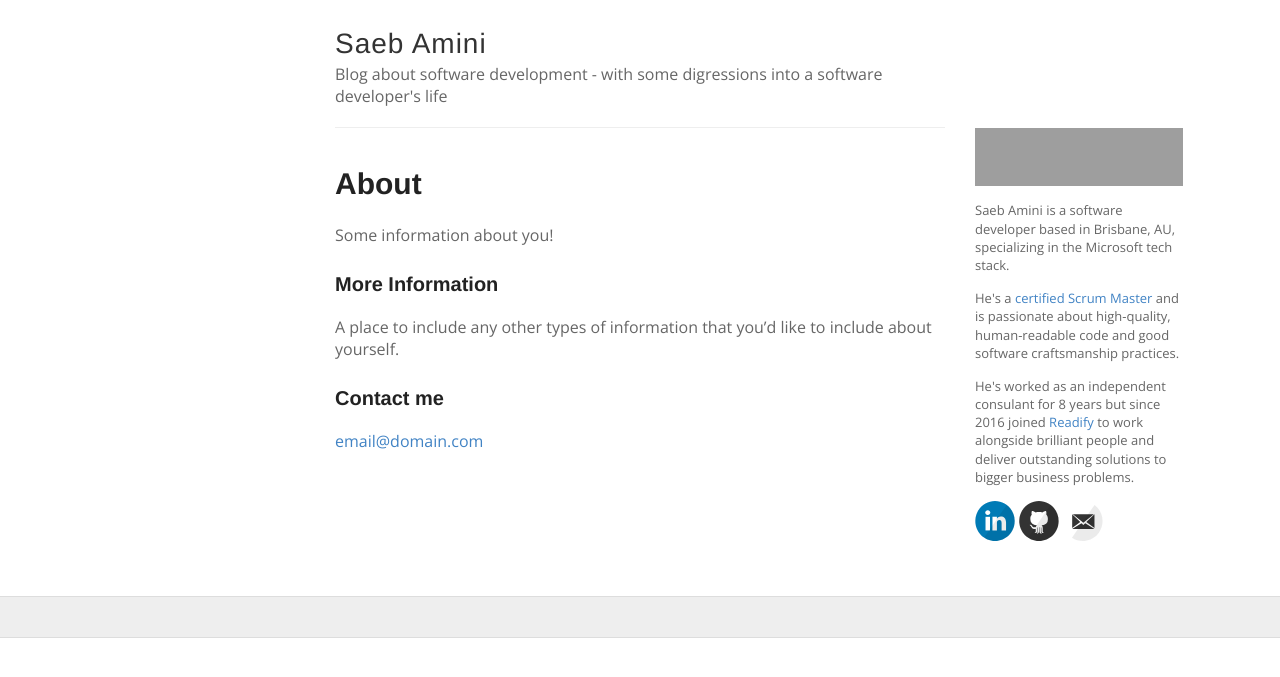
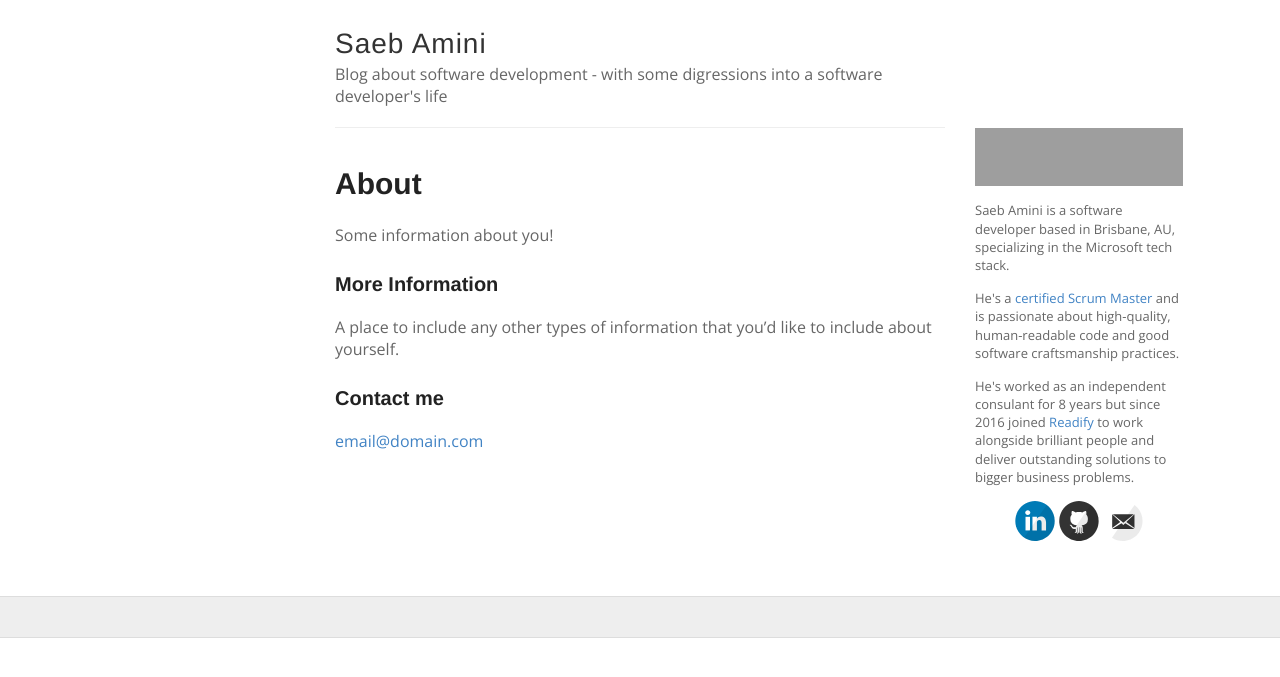
Before and after one commit to SaebAmini/saebamini.github.io, a Jekyll site: the page built from about.md, in a window 1280 px wide. Shown: the top 677 px of the page. Built offline with Jekyll 4.4.1, drawn with Linux system fonts in a browser that asks for light colours; grey boxes are pictures that could not be loaded.

Commit message:
sidebar styling updates

```diff
--- a/_layouts/default.html
+++ b/_layouts/default.html
@@ -48,7 +48,7 @@
                         He's worked as an independent consulant for 8 years but since 2016 joined <a href="http://readify.net/">Readify</a> to work alongside brilliant people and deliver outstanding solutions to bigger business problems.
                     </p>
                 </div>
-                <div>
+                <div class="text-center">
                     {% include svg-icons.html %}
                 </div>
             </div>
```
